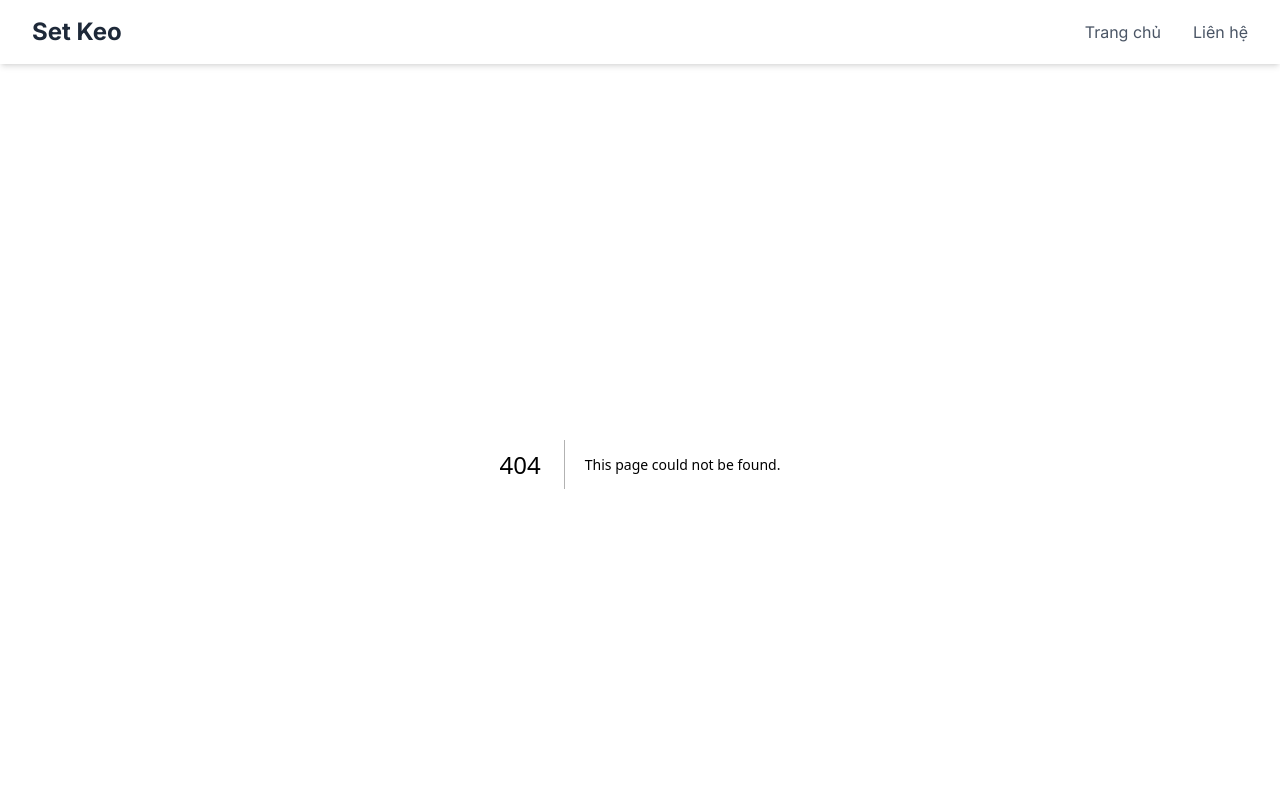
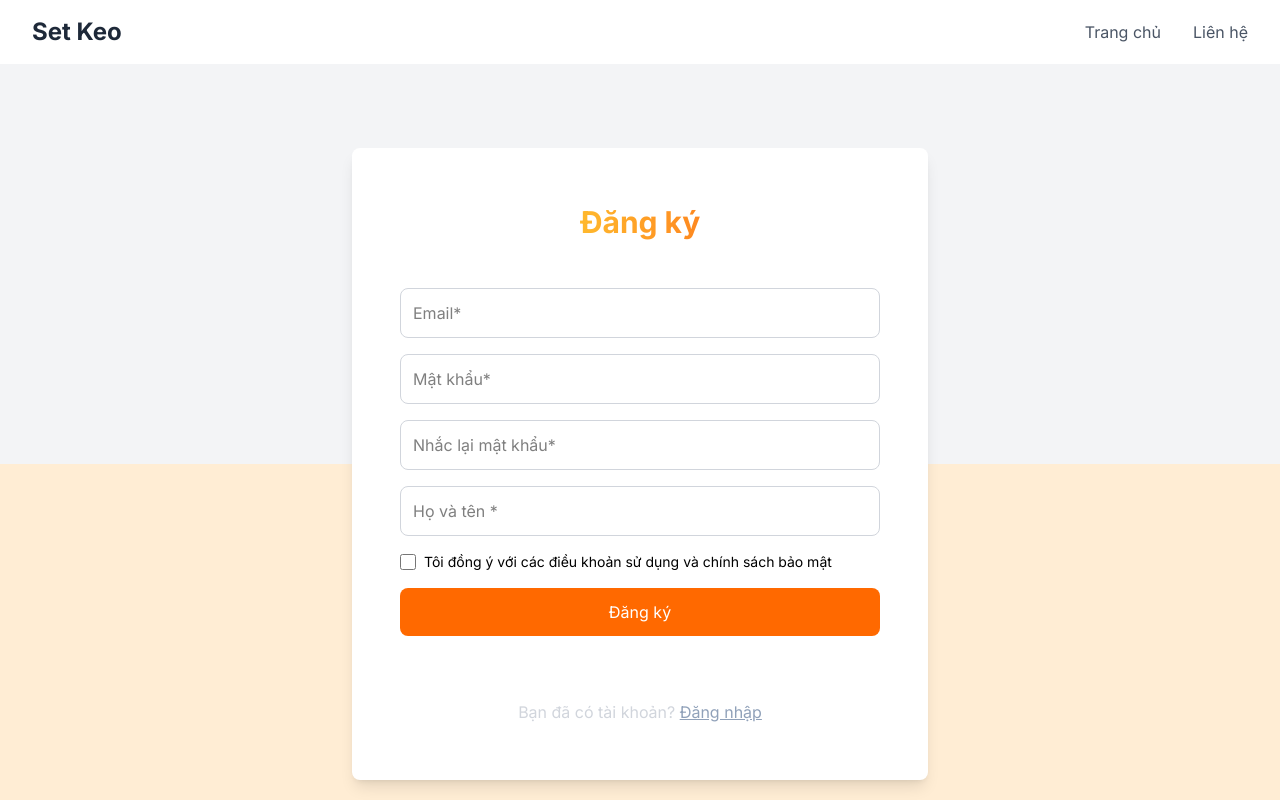
Before and after one commit to tupv-kozocom/set-keo, a Next.js app: page /register in a window 1280 px wide. Before the commit this address had no page. Shown: the top 800 px of the page. Built offline with nearby package versions, Linux system fonts and the light colour scheme.

Commit message:
SK-Q01: Add Register page and set max width to xl

```diff
--- a/src/app/(auth)/login/page.tsx
+++ b/src/app/(auth)/login/page.tsx
@@ -1,5 +1,4 @@
 import Link from "next/link";
-import Image from "next/image";
 import Input from "@/components/Form/Input";
 import Checkbox from "@/components/Form/Checkbox";
 import Label from "@/components/Form/Label";
@@ -9,7 +8,7 @@ import Button from "@/components/Form/Button";
 
 function Login() {
     return (
-        <div className="bg-white p-12 rounded-lg shadow-lg">
+        <div className="bg-white p-12 rounded-lg shadow-lg max-w-xl">
             <form>
                 <h1 className="text-3xl font-bold bg-gradient-to-r from-[#FFFF42] to-[#ED2409] bg-clip-text text-transparent text-center mb-12 mt-2">
                     Đăng nhập
@@ -36,7 +35,7 @@ function Login() {
                             name="remember"
                             id="remember"
                         />
-                        <Label htmlFor="remember" />
+                        <Label htmlFor="remember" name="Nhớ tài khoản" />
                     </div>
                     <Link href="" className="text-gray-400 text-sm">Quên mật khẩu</Link>
                 </div>
@@ -57,7 +56,7 @@ function Login() {
                 />
             </div>
             <div className="text-center mt-10 mb-2 text-gray-300">
-                Bạn chưa có tài khoản? <Link href="" className="text-slate-400 underline">Đăng ký ngay</Link>
+                Bạn chưa có tài khoản? <Link href="register" className="text-slate-400 underline">Đăng ký ngay</Link>
             </div>
         </div>
     );
--- /dev/null
+++ b/src/app/(auth)/register/page.tsx
@@ -0,0 +1,56 @@
+import Input from "@/components/Form/Input";
+import Button from "@/components/Form/Button";
+import Checkbox from "@/components/Form/Checkbox";
+import Label from "@/components/Form/Label";
+import Link from "next/link";
+
+function Register() {
+    return (
+        <div className="bg-white p-12 rounded-lg shadow-lg max-w-xl">
+            <form>
+                <h1 className="text-3xl font-bold bg-gradient-to-r from-[#FFFF42] to-[#ED2409] bg-clip-text text-transparent text-center mb-12 mt-2">
+                    Đăng ký
+                </h1>
+                <div className="space-y-4">
+                    <Input
+                        type="email"
+                        placeholder="Email*"
+                        name="email"
+                    />
+                    <Input
+                        type="password"
+                        placeholder="Mật khẩu*"
+                        name="password"
+                    />
+                    <Input
+                        type="password"
+                        placeholder="Nhắc lại mật khẩu*"
+                        name="confirm_password"
+                    />
+                    <Input
+                        type="text"
+                        placeholder="Họ và tên *"
+                        name="name"
+                    />
+                </div>
+                <div className="flex items-center space-x-2 my-4">
+                    <Checkbox
+                        name="remember"
+                        id="remember"
+                    />
+                    <Label htmlFor="remember" name="Tôi đồng ý với các điều khoản sử dụng và chính sách bảo mật" />
+                </div>
+                <Button
+                    type="submit"
+                    name="Đăng ký"
+                    className="mt-0"
+                />
+            </form>
+            <div className="text-center mt-10 mb-2 text-gray-300">
+                Bạn đã có tài khoản? <Link href="login" className="text-slate-400 underline">Đăng nhập</Link>
+            </div>
+        </div>
+    );
+}
+
+export default Register;
--- a/src/components/Form/Label.tsx
+++ b/src/components/Form/Label.tsx
@@ -1,11 +1,12 @@
 type LabelProps = {
     htmlFor: string;
     className?: string;
+    name: string;
 }
 
-function Label({ htmlFor, className }: LabelProps) {
+function Label({ htmlFor, className, name }: LabelProps) {
     return (
-        <label htmlFor={htmlFor} className={`text-black text-sm ${className}`}>Nhớ tài khoản</label>
+        <label htmlFor={htmlFor} className={`text-black text-sm ${className}`}>{name}</label>
     );
 }
 
```
